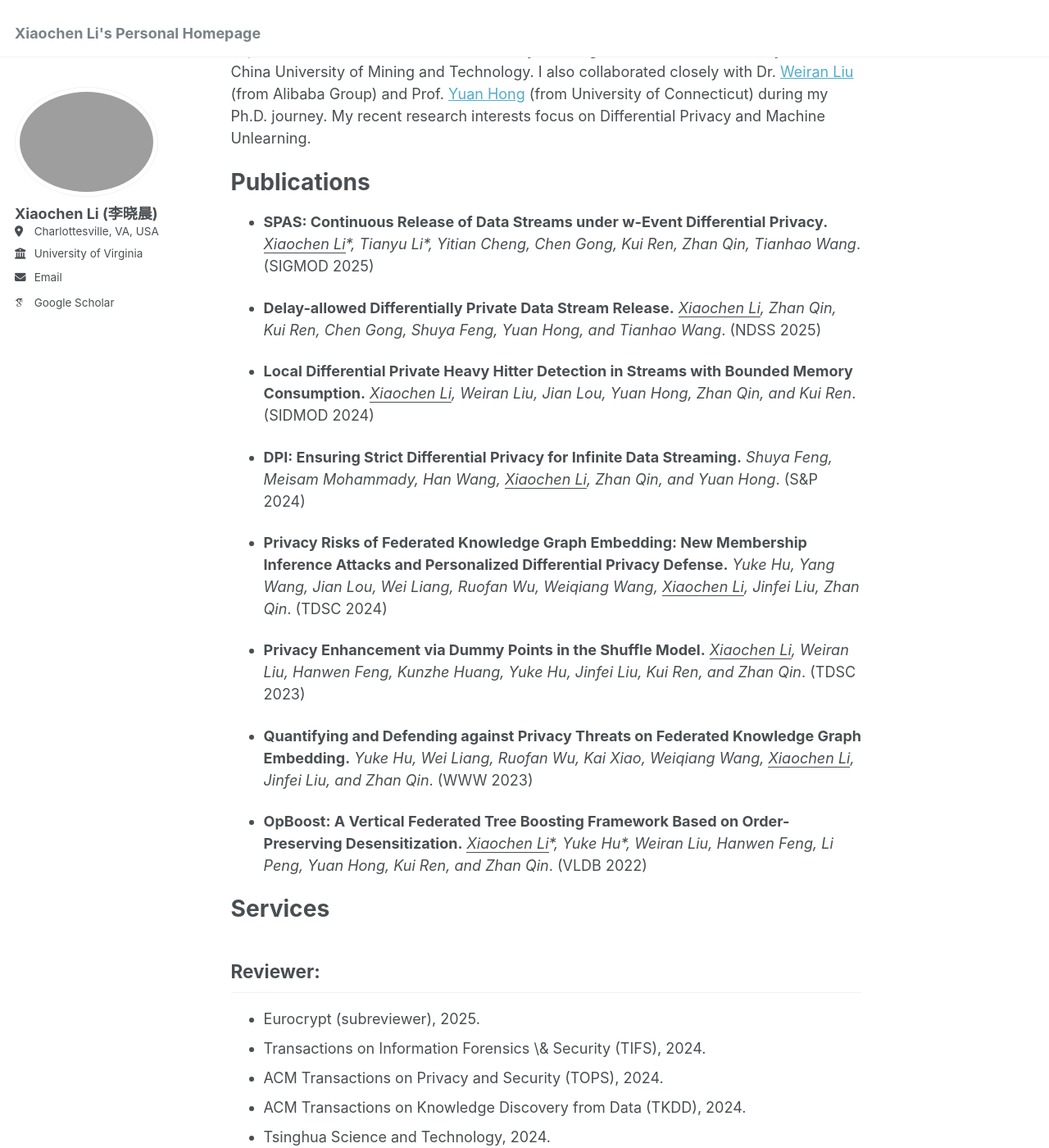
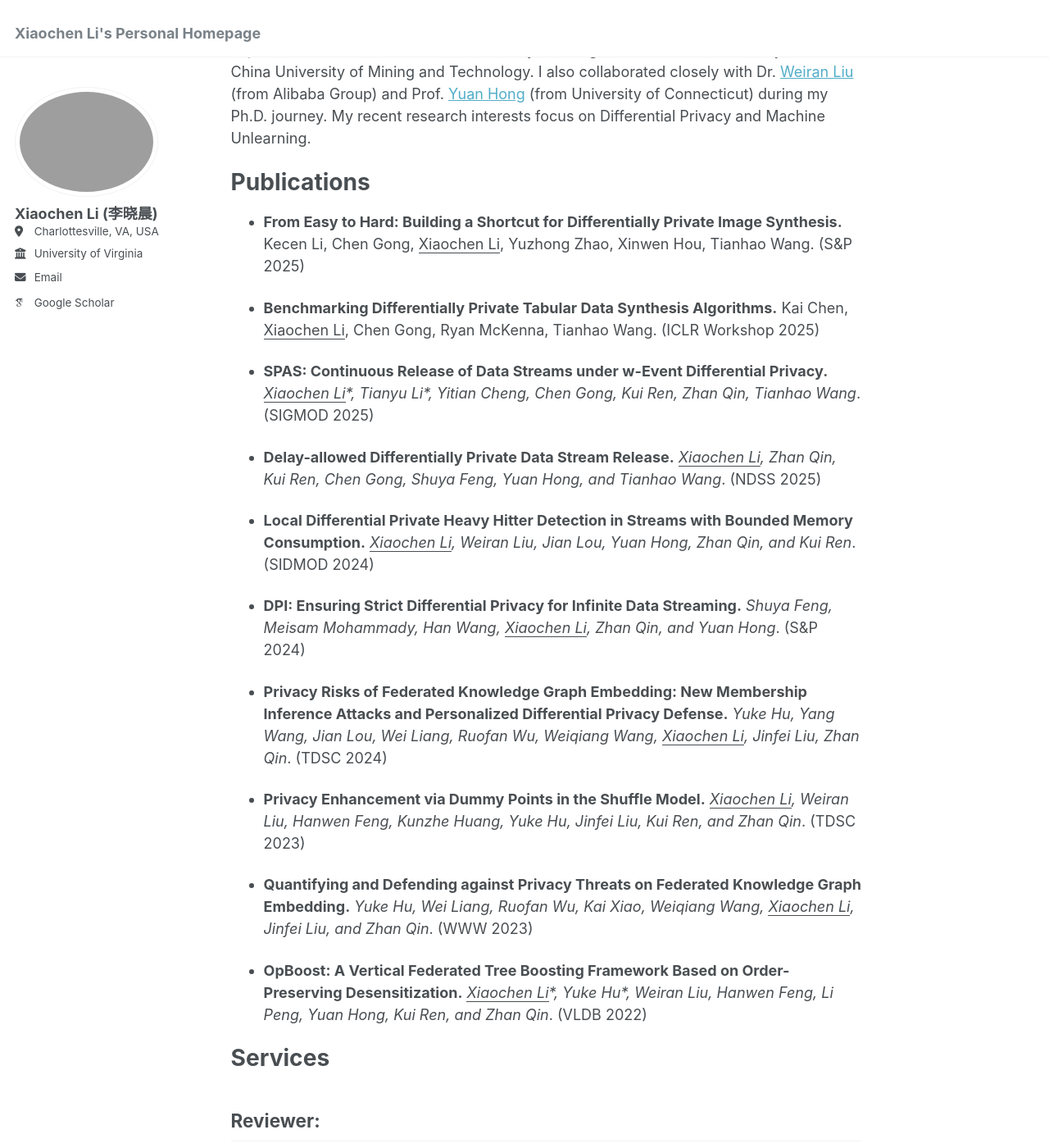
Before and after one commit to XiaochenLi-w/XiaochenLi-w.github.io, a Jekyll site: the page built from _pages/about.md, in a window 1280 px wide and 1400 px high, scrolled down 209 px. Shown: the whole window at 82% size. Built offline with Jekyll 4.4.1, drawn with Linux system fonts in a browser that asks for light colours; some web fonts are replaced; some of the changed text lies outside the part shown.

Commit message:
Update about.md

```diff
--- a/_pages/about.md
+++ b/_pages/about.md
@@ -11,6 +11,12 @@ I am currently a postdoctoral researcher at University of Virginia, working with
 My recent research interests focus on Differential Privacy and Machine Unlearning.
 
 # Publications
+- **From Easy to Hard: Building a Shortcut for Differentially Private Image Synthesis.**
+  Kecen Li, Chen Gong, <u>Xiaochen Li</u>, Yuzhong Zhao, Xinwen Hou, Tianhao Wang. (S&P 2025)
+
+- **Benchmarking Differentially Private Tabular Data Synthesis Algorithms.**
+  Kai Chen, <u>Xiaochen Li</u>, Chen Gong, Ryan McKenna, Tianhao Wang. (ICLR Workshop 2025)
+
 - **SPAS: Continuous Release of Data Streams under w-Event Differential Privacy.**
   *<u>Xiaochen Li</u>\*, Tianyu Li\*, Yitian Cheng, Chen Gong, Kui Ren, Zhan Qin, Tianhao Wang*. (SIGMOD 2025)
 
@@ -37,7 +43,11 @@ My recent research interests focus on Differential Privacy and Machine Unlearnin
 
 # Services
 ## Reviewer:
+- ACM Transactions on Internet Technology (TOIT), 2025.
+- IEEE Transactions on Dependable and Secure Computing (TDSC), 2025.
+- IEEE Transactions on Knowledge and Data Engineering (TKDE), 2025.
 - Eurocrypt (subreviewer), 2025.
+- IEEE Transactions on Dependable and Secure Computing (TDSC), 2024.
 - Transactions on Information Forensics \& Security (TIFS), 2024.
 - ACM Transactions on Privacy and Security (TOPS), 2024.
 - ACM Transactions on Knowledge Discovery from Data (TKDD), 2024.
```
